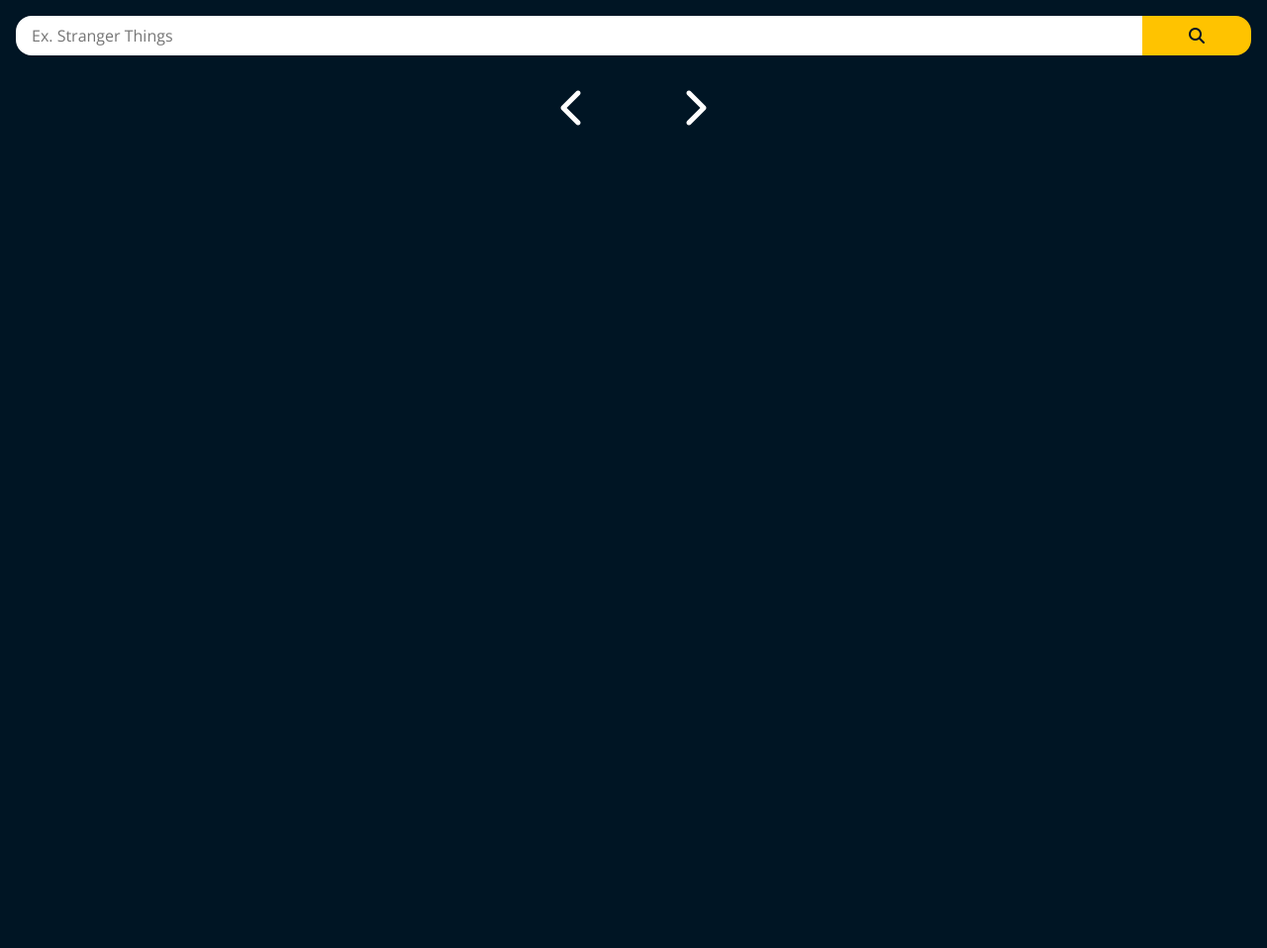
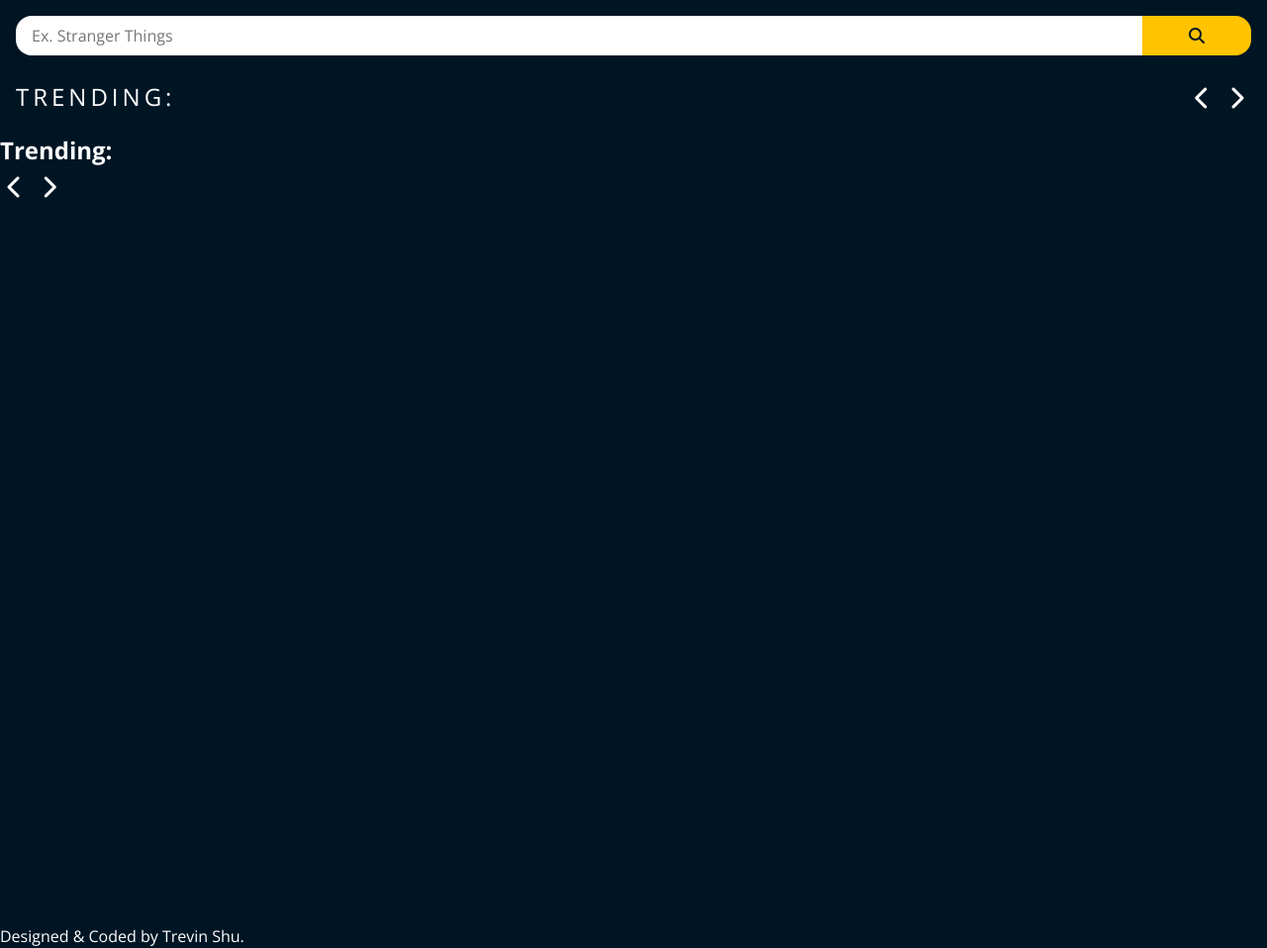
Before and after one commit to trevinshu/movietvapp, a website built with Parcel: page src/index.html in a window 1280 px wide. Shown: the whole page at 99% size. Before the commit the page ends 816 px from the top, so only its background shows below. Built offline with nearby package versions, Linux system fonts and the light colour scheme; no server answers.

Commit message:
added styles for trending heading

```diff
--- a/src/index.html
+++ b/src/index.html
@@ -17,11 +17,25 @@
           <button class="searchBtn" id="searchBtn"><i class="fa-solid fa-magnifying-glass"></i></button>
         </form>
       </nav>
+      <div class="trendHeading">
+        <h2>Trending:</h2>
+        <div class="btnContainer">
+          <button id="leftButton" class="leftButton"><i class="fa-solid fa-chevron-left"></i></button>
+          <button id="rightButton" class="rightButton"><i class="fa-solid fa-chevron-right"></i></button>
+        </div>
+      </div>
       <div class="trending" id="trending"></div>
+    </header>
+  </body>
+  <main class="container">
+    <div class="trendHeading">
+      <h2>Trending:</h2>
       <div class="btnContainer">
         <button id="leftButton" class="leftButton"><i class="fa-solid fa-chevron-left"></i></button>
         <button id="rightButton" class="rightButton"><i class="fa-solid fa-chevron-right"></i></button>
       </div>
-    </header>
-  </body>
+  </main>
+  <footer>
+    <p>Designed & Coded by Trevin Shu.</p>
+  </footer>
 </html>
--- a/src/js/script.js
+++ b/src/js/script.js
@@ -19,9 +19,9 @@ async function getTrendingMovies() {
     trendingContainer.innerHTML = html;
   });
 }
-
 getTrendingMovies();
 
+//Content Carousel
 function carousel() {
   let leftBtn = document.getElementById('leftButton');
   let rightBtn = document.getElementById('rightButton');
@@ -40,5 +40,4 @@ function carousel() {
     // }
   });
 }
-
 carousel();
--- a/src/scss/main.scss
+++ b/src/scss/main.scss
@@ -16,6 +16,7 @@ body {
   color: $otherColor;
 }
 
+//Header Styles
 header {
   .navContainer {
     margin-top: 1rem;
@@ -50,11 +51,25 @@ header {
       }
     }
   }
+
+  //Heading For Trending Container
+  .trendHeading {
+    display: flex;
+    justify-content: space-between;
+    margin: 1rem;
+    padding-top: 0.5rem;
+
+    h2 {
+      text-transform: uppercase;
+      font-weight: 400;
+      letter-spacing: 4px;
+    }
+  }
+  //Trending Container Styles
   .trending {
     display: flex;
-    margin: 1rem;
+    margin-inline: 1rem;
     gap: 0.75rem;
-
     scroll-snap-type: x mandatory;
     overflow: hidden;
 
@@ -63,7 +78,6 @@ header {
       flex: 0 0 100%;
       max-width: 100%;
       aspect-ratio: 16/9;
-      padding-top: 1rem;
 
       img {
         border-radius: 1rem;
@@ -73,6 +87,9 @@ header {
 
       h4 {
         text-align: center;
+        text-transform: uppercase;
+        letter-spacing: 4px;
+        font-weight: 400;
         padding-top: 1rem;
       }
     }
@@ -84,17 +101,14 @@ header {
   }
 }
 
+//Nav Button Styles
 .btnContainer {
-  display: flex;
-  justify-content: center;
-  gap: 5rem;
   .leftButton {
     background: none;
     border: none;
     color: $otherColor;
     cursor: pointer;
-    line-height: 0;
-    font-size: 2.5rem;
+    font-size: 1.5rem;
   }
 
   .rightButton {
@@ -102,9 +116,12 @@ header {
     border: none;
     color: $otherColor;
     cursor: pointer;
-    line-height: 0;
-    font-size: 2.5rem;
+    font-size: 1.5rem;
   }
+}
+
+main {
+  height: 100vh;
 }
 
 // @media only screen and (min-width: 900px) {
```
Also changed, not shown: dist/index.html, 4 other files.
